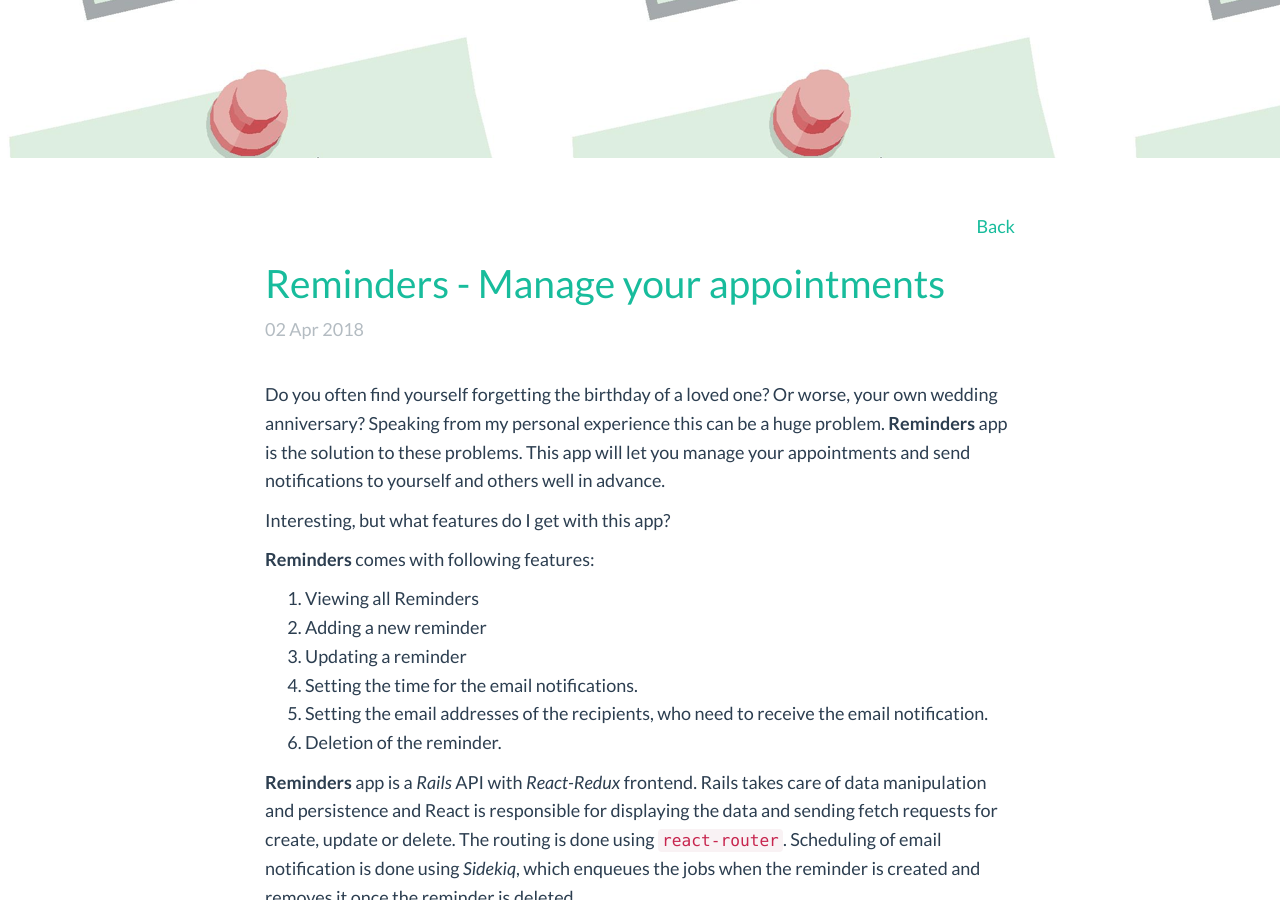
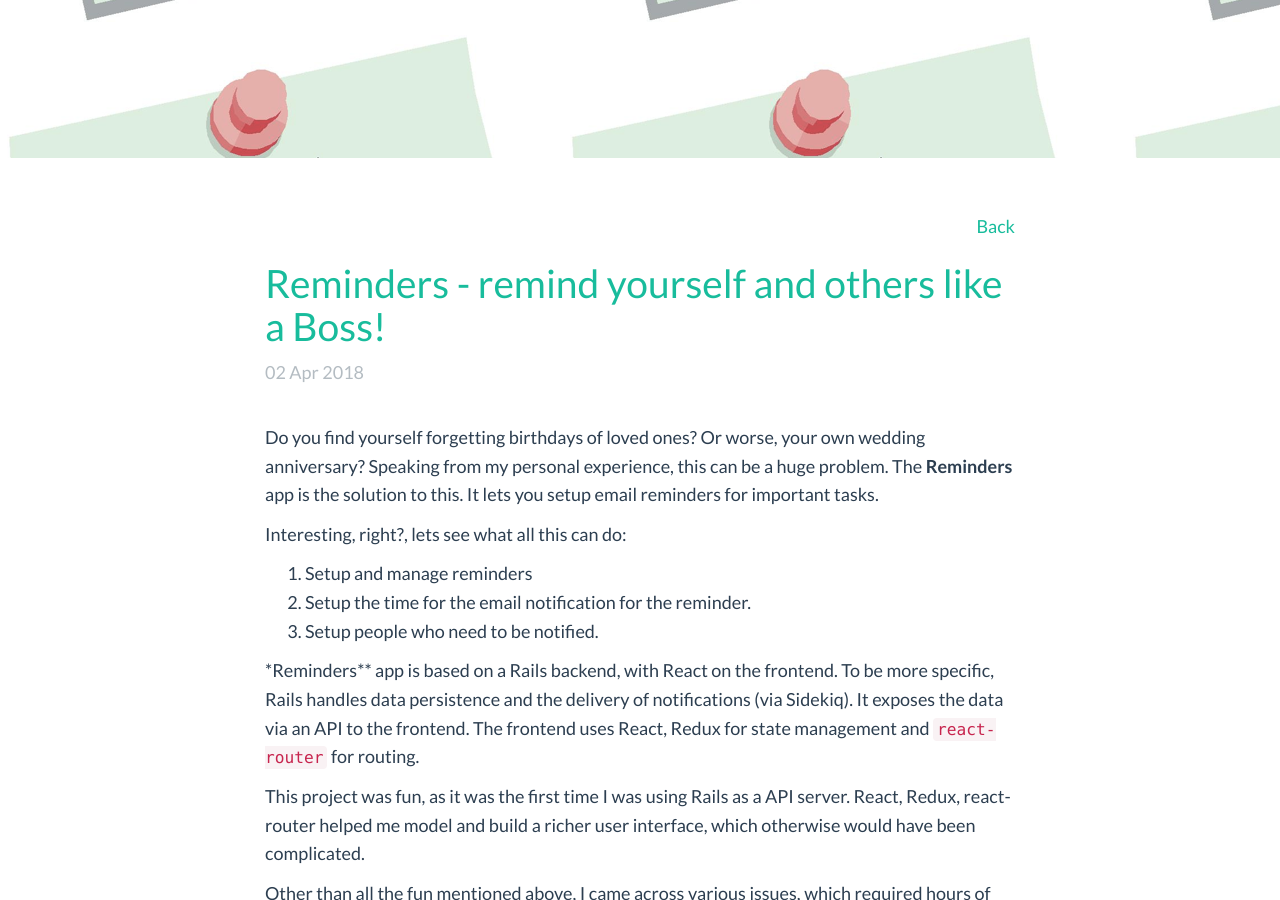
Before and after one commit to soumyaveer/soumyaveer.github.io, a Jekyll site: the page built from _posts/2018-04-02-remember-your-appointments-with-reminders-app.markdown, in a window 1280 px wide and 900 px high, scrolled down 472 px. Built offline with Jekyll 4.4.1, drawn with Linux system fonts in a browser that asks for light colours; comment, search, counter and statistics services are not loaded; some of the changed text lies outside the part shown.

Commit message:
update blog post

```diff
--- a/_posts/2018-04-02-remember-your-appointments-with-reminders-app.markdown
+++ b/_posts/2018-04-02-remember-your-appointments-with-reminders-app.markdown
@@ -1,33 +1,24 @@
 ---
 layout: post
-title: Reminders - Manage your appointments
+title: Reminders - remind yourself and others like a Boss!
 date:  2018-04-02 18:10:00
 categories: main
 banner_image: "reminders.png"
-summary: Your personal assistant to help you manage your important tasks. Never miss another appointment again!
+summary: Your personal assistant to help you manage your tasks. Never miss another appointment again!
 ---
 
-Do you often find yourself forgetting the birthday of a loved one? Or worse, your own wedding anniversary? Speaking from my personal experience this can be a huge problem. **Reminders** app is the solution to these problems. This app will let you manage your appointments and send notifications to yourself and others well in advance.
+Do you find yourself forgetting birthdays of loved ones? Or worse, your own wedding anniversary? Speaking from my personal experience, this can be a huge problem. The **Reminders** app is the solution to this. It lets you setup email reminders for important tasks.
 
-  Interesting, but what features do I get with this app?
+Interesting, right?, lets see what all this can do:
 
-  **Reminders** comes with following features:
-  1. Viewing all Reminders
-  2. Adding a new reminder
-  3. Updating a reminder
-  4. Setting the time for the email notifications.
-  5. Setting the email addresses of the recipients, who need to receive the email notification.
-  6. Deletion of the reminder.
+  1. Setup and manage reminders
+  2. Setup the time for the email notification for the reminder.
+  3. Setup people who need to be notified.
 
+  *Reminders** app is based on a Rails backend, with React on the frontend. To be more specific, Rails handles data persistence and the delivery of notifications (via Sidekiq). It exposes the data via an API to the frontend. The frontend uses React, Redux for state management and `react-router` for routing.
 
-  **Reminders** app is a _Rails_ API with _React-Redux_ frontend. Rails takes care of data manipulation and persistence and React is responsible for displaying the data and sending fetch requests for create, update or delete. The routing is done using `react-router`. Scheduling of email notification is done using _Sidekiq_, which enqueues the jobs when the reminder is created and removes it once the reminder is deleted.
+  This project was fun, as it was the first time I was using Rails as a API server. React, Redux, react-router helped me model and build a richer user interface, which otherwise would have been complicated.
 
-  While working on this project I came across many challenges, form which I learned a lot:
-  1. I wanted to save the recipients email addresses in form of an array in the database. I was able to overcome this difficulty by using the array feature in PostgreSQL.
-  2. Integrating Rails API with React frontend.
-  3. Displaying new and edit form on the same page.
-  4. Redirecting to the Home page after deletion of a reminder.
-
- Working on this app was a great learning experience and a lot of fun. Other than the few challenges listed above, I came across many more issues, which required many hours of debugging, fixing the code and reading materials from different resources. In the end, I am very happy to see the final product. I absolutely loved working on this project.
+ Other than all the fun mentioned above, I came across various issues, which required hours of debugging and learning from various sources on the internet. In the end, I am very happy to see the final product. Looking forward to doing more with this stack.
 
  Check out the source code of [**Reminders**](https://github.com/soumyaveer/reminders)
```
